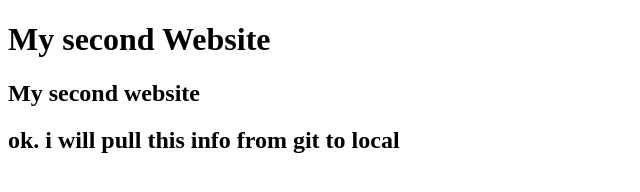
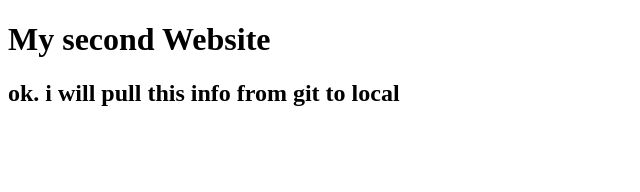
Before and after one commit to EnayaturRahman/my_second_web, a plain HTML site: page index.html in a window 1280 px wide. Shown: the whole page, without its empty margins (0-640 px from the left). Drawn offline with Linux system fonts and the light colour scheme.

Commit message:
some changes from local

```diff
--- a/index.html
+++ b/index.html
@@ -8,7 +8,7 @@
 <body>
 
     <h1>My second Website</h1>
-    <h2>My second website</h2>
+
     <h2>ok. i will pull this info from git to local</h2>
 
 
```
